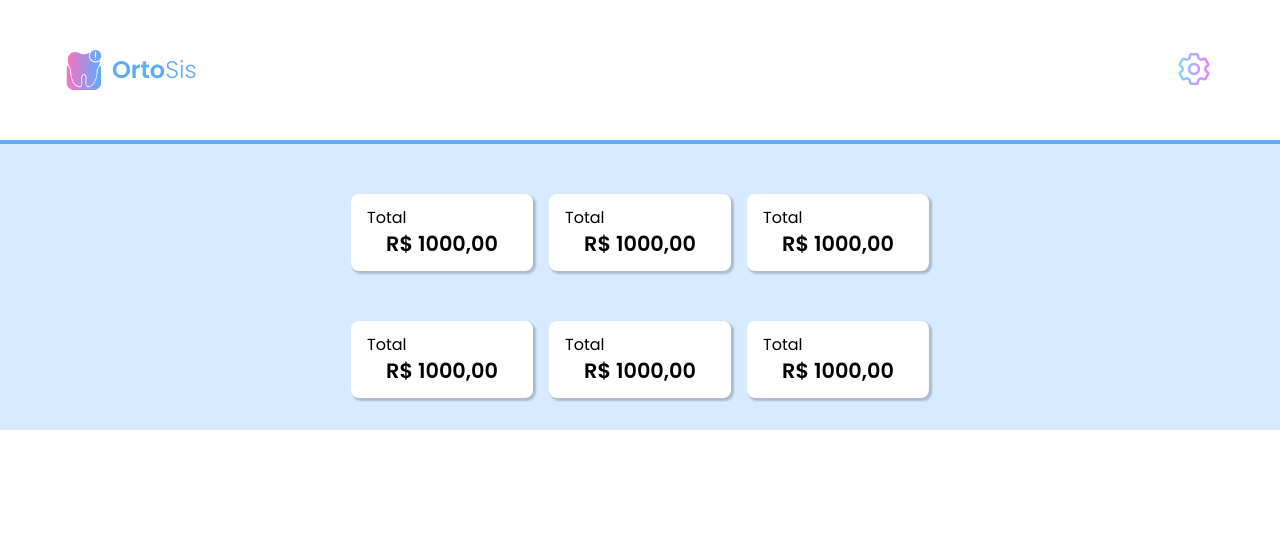
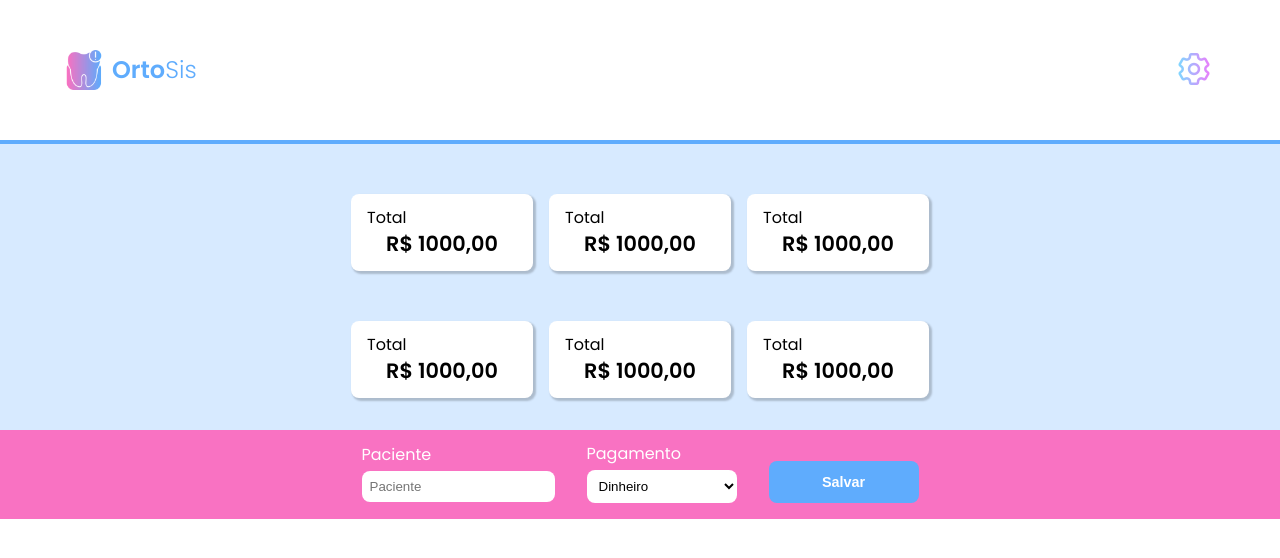
Before and after one commit to ThgMelo/OrtoSis, a React (Create React App) app: page / in a window 1280 px wide. Shown: the top 558 px of the page. Built offline with nearby package versions, Linux system fonts and the light colour scheme; the HTML template or start-up script is replaced by a standard one.

Commit message:
Component Form

```diff
--- a/src/App.js
+++ b/src/App.js
@@ -1,8 +1,11 @@
 import Header from "./components/Header";
 import Resumo from "./components/Resumo";
 import { useState } from 'react';
+import Form from "./components/Form";
 
 function App() {
+
+  const formasDePagamento = ['Dinheiro', 'Cartão (Locador)', 'Pix (Locatário)'];
 
   const data = localStorage.getItem("settings");
   const [settingsList, setSettingsList] = useState(
@@ -31,6 +34,7 @@ function App() {
       />
       <main>
         <Resumo nomeLocador={nomeLocador} nomeLocatario={nomeLocatario} />
+        <Form formasDePagamento={formasDePagamento} />
       </main>
     </>
   );
--- /dev/null
+++ b/src/components/Form/Form.css
@@ -0,0 +1,34 @@
+.form {
+    background-color: var(--cor-secundaria);
+    padding: 1rem;
+    display: flex;
+    flex-direction: column;
+    align-items: center;
+    gap: 1rem;
+    justify-content: center;
+}
+
+.form__botao {
+    cursor: pointer;
+    background-color: var(--cor-primaria);
+    border: none;
+    padding: .8rem;
+    color: #fff;
+    font-weight: 600;
+    font-size: .9rem;
+    border-radius: .5rem;
+    width: 150px;
+}
+
+@media (min-width: 600px)
+{
+   .form {
+        flex-direction: row;
+        gap: 2rem;
+   }
+
+   .form__botao {
+        align-self: flex-end;
+   }
+
+}
--- /dev/null
+++ b/src/components/Form/index.js
@@ -0,0 +1,15 @@
+import CampoTexto from '../CampoTexto';
+import ListaSuspensa from '../ListaSuspensa';
+import './Form.css';
+
+const Form = ({ formasDePagamento }) => {
+    return (
+        <form className="form">
+            <CampoTexto label="Paciente" tipo="text" />
+            <ListaSuspensa label="Pagamento" formasDePagamento={formasDePagamento} />
+            <button className="form__botao">Salvar</button>
+        </form>
+    );
+};
+
+export default Form;
--- /dev/null
+++ b/src/components/ListaSuspensa/ListaSuspensa.css
@@ -0,0 +1,19 @@
+.lista-suspensa {
+    display: flex;
+    flex-direction: column;
+}
+
+.lista-suspensa label {
+    margin-bottom: .5rem;
+    color: #fff;
+}
+
+.lista-suspensa select {
+    padding: .5rem;
+    outline: none;
+    border: none;
+    border-radius: .5rem;
+    background-color: #fff;
+    cursor: pointer;
+    width: 150px;
+}
--- /dev/null
+++ b/src/components/ListaSuspensa/index.js
@@ -0,0 +1,15 @@
+import './ListaSuspensa.css';
+
+const ListaSuspensa = ({ label, formasDePagamento }) => {
+
+    return (
+        <div className="lista-suspensa">
+            <label>{label}</label>
+            <select>
+                {formasDePagamento.map(forma => <option key={forma}>{forma}</option>)}
+            </select>
+        </div>
+    );
+};
+
+export default ListaSuspensa;
```
